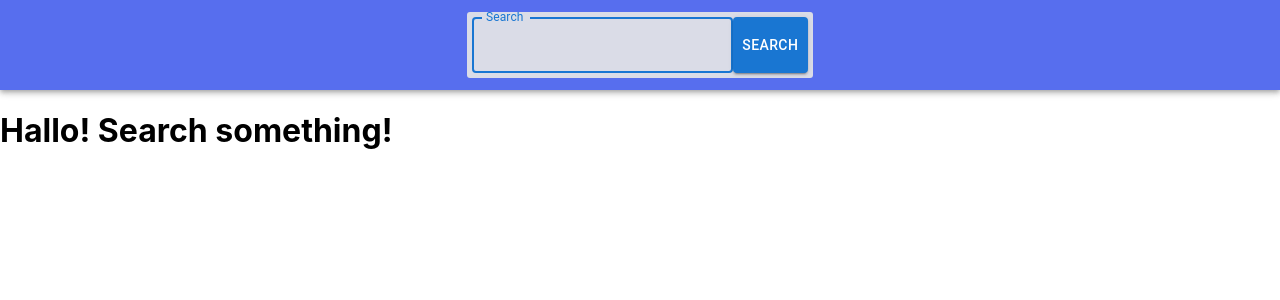
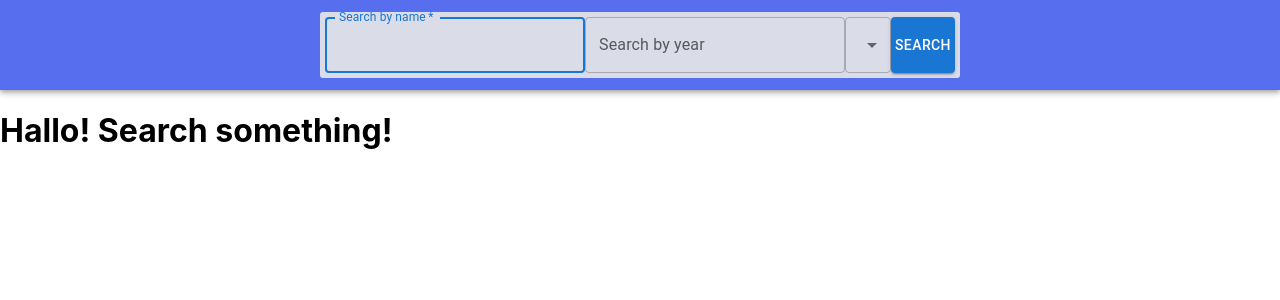
Before and after one commit to mstotskyi/movie-list, a React (Create React App) app: page / in a window 1280 px wide. Shown: the top 300 px of the page. Built offline with nearby package versions, Linux system fonts and the light colour scheme.

Commit message:
update APIService&other

```diff
--- a/src/App.js
+++ b/src/App.js
@@ -4,13 +4,29 @@ import { MovieGallery } from "./components/MovieGallery/MovieGallery";
 import { Searchbar } from "./components/Searchbar/SearchBar";
 
 function App() {
-  const [searchQuery, setSearchQuery] = useState("");
-  const getSearchQuery = (searchQuery) => setSearchQuery(searchQuery);
+  const [searchQueryName, setSearchQueryName] = useState("");
+  const [searchQueryYear, setSearchQueryYear] = useState("");
+  const [searchQueryType, setSearchQueryType] = useState("");
+
+  const getSearchQueryName = (searchQueryName) =>
+    setSearchQueryName(searchQueryName);
+  const getSearchQueryYear = (searchQueryYear) =>
+    setSearchQueryYear(searchQueryYear);
+  const getSearchQueryType = (searchQueryType) =>
+    setSearchQueryType(searchQueryType);
 
   return (
     <div className="App">
-      <Searchbar getSearchQuery={getSearchQuery} />
-      <MovieGallery searchQuery={searchQuery} />
+      <Searchbar
+        getSearchQueryName={getSearchQueryName}
+        getSearchQueryYear={getSearchQueryYear}
+        getSearchQueryType={getSearchQueryType}
+      />
+      <MovieGallery
+        searchQueryName={searchQueryName}
+        searchQueryYear={searchQueryYear}
+        searchQueryType={searchQueryType}
+      />
     </div>
   );
 }
--- a/src/components/MovieGallery/MovieGallery.tsx
+++ b/src/components/MovieGallery/MovieGallery.tsx
@@ -8,38 +8,46 @@ import { Options } from "../../services/types";
 const newPicsApiService = new PicsApiService();
 
 interface Props {
-  searchQuery: string;
+  searchQueryName: string;
+  searchQueryYear: string;
+  searchQueryType: string;
 }
 
-export function MovieGallery({ searchQuery }: Props) {
+export function MovieGallery({
+  searchQueryName,
+  searchQueryYear,
+  searchQueryType,
+}: Props) {
   const [searchResults, setSearchResults] = useState<Options[]>([]);
   const [status, setStatus] = useState<string>("init");
   const [showSpiner, setShowSpiner] = useState<boolean>(false);
 
   useEffect(() => {
-    if (searchQuery === "") {
+    if (searchQueryName === "") {
       return;
     }
     setStatus("pending");
-    newPicsApiService.query = searchQuery;
+    newPicsApiService.queryName = searchQueryName;
+    newPicsApiService.queryYear = searchQueryYear;
+    newPicsApiService.queryType = searchQueryType;
     newPicsApiService.resetPage();
     newPicsApiService
-      .fetchPictures()
+      .fetchMovies()
       .then((result) => {
-        console.log(result);
         setSearchResults(result);
         setStatus("success");
       })
       .catch((error) => {
         setStatus("error");
       });
-  }, [searchQuery]);
+  }, [searchQueryName, searchQueryYear, searchQueryType]);
+
   const handleOnClick = (
     e: React.MouseEvent<HTMLButtonElement, MouseEvent>
   ) => {
     newPicsApiService.incrementPage();
     newPicsApiService
-      .fetchPictures()
+      .fetchMovies()
       .then((result: []) => {
         setSearchResults((prevState) => [...prevState, ...result]);
         setShowSpiner(false);
@@ -63,6 +71,7 @@ export function MovieGallery({ searchQuery }: Props) {
   if (status === "success") {
     return (
       <>
+        <div>
           <ul className={styles.MovieGallery}>
             <MovieGalleryItem movies={searchResults} />
           </ul>
@@ -76,6 +85,7 @@ export function MovieGallery({ searchQuery }: Props) {
               ShowMore
             </Button>
           </div>
+        </div>
       </>
     );
   }
--- a/src/components/Searchbar/SearchBar.tsx
+++ b/src/components/Searchbar/SearchBar.tsx
@@ -2,24 +2,52 @@ import { useState } from "react";
 import TextField from "@mui/material/TextField";
 import Button from "@mui/material/Button";
 import styles from "../Searchbar/Searchbar.module.css";
+import Select, { SelectChangeEvent } from "@mui/material/Select";
+import MenuItem from "@mui/material/MenuItem";
+// import InputLabel from "@mui/material/InputLabel";
 
 interface Props {
-  getSearchQuery: (searchQery: string) => void;
+  getSearchQueryName: (searchQueryName: string) => void;
+  getSearchQueryYear: (searchQueryYear: string) => void;
+  getSearchQueryType: (searchQueryType: string) => void;
 }
-export function Searchbar({ getSearchQuery }: Props) {
-  const [searchQery, setSearchQuery] = useState("");
+export function Searchbar({
+  getSearchQueryName,
+  getSearchQueryYear,
+  getSearchQueryType,
+}: Props) {
+  const [searchQueryName, setSearchQueryName] = useState("");
+  const [searchQueryYear, setSearchQueryYear] = useState("");
+  const [searchQueryType, setSearchQueryType] = useState("");
 
   const handleOnSubmit = (e: React.FormEvent<HTMLFormElement>) => {
     e.preventDefault();
 
-    getSearchQuery(searchQery);
-    setSearchQuery("");
+    getSearchQueryName(searchQueryName);
+    getSearchQueryYear(searchQueryYear);
+    getSearchQueryType(searchQueryType);
+    setSearchQueryName("");
+    setSearchQueryYear("");
+    setSearchQueryType("");
   };
 
   const handleOnChange = (
     e: React.ChangeEvent<HTMLTextAreaElement | HTMLInputElement>
   ) => {
-    setSearchQuery(e.target.value);
+    switch (e.target.name) {
+      case "title":
+        setSearchQueryName(e.target.value);
+        break;
+      case "year":
+        setSearchQueryYear(e.target.value);
+        break;
+      default:
+        return;
+    }
+  };
+
+  const handleChange = (event: SelectChangeEvent) => {
+    setSearchQueryType(event.target.value as string);
   };
 
   return (
@@ -28,14 +56,41 @@ export function Searchbar({ getSearchQuery }: Props) {
         <TextField
           className={styles.SearchForm__input}
           id="outlined-basic"
-          label="Search"
+          label="Search by name"
+          name="title"
           variant="outlined"
-          value={searchQery}
+          value={searchQueryName}
+          required
           type="text"
           autoComplete="off"
           autoFocus
           onChange={handleOnChange}
         />
+        <TextField
+          className={styles.SearchForm__input}
+          id="outlined-basic"
+          label="Search by year"
+          name="year"
+          variant="outlined"
+          value={searchQueryYear}
+          type="text"
+          autoComplete="off"
+          title="Year"
+          inputProps={{ inputMode: "numeric", pattern: "^[1-9][0-9]{3}$" }}
+          onChange={handleOnChange}
+        />
+        <Select
+          labelId="demo-simple-select-label"
+          id="demo-simple-select"
+          value={searchQueryType}
+          label="Type"
+          onChange={handleChange}
+          placeholder="Type"
+        >
+          <MenuItem value="movie">movie</MenuItem>
+          <MenuItem value="series">series</MenuItem>
+          <MenuItem value="episode">episode</MenuItem>
+        </Select>
         <Button
           variant="contained"
           type="submit"
--- a/src/index.js
+++ b/src/index.js
@@ -1,7 +1,7 @@
 import React from "react";
 import ReactDOM from "react-dom/client";
 import "./index.css";
-import App from "./App";
+import App from "./App.js";
 
 const root = ReactDOM.createRoot(document.getElementById("root"));
 root.render(
--- a/src/services/apiService.tsx
+++ b/src/services/apiService.tsx
@@ -1,30 +1,30 @@
-// interface Params {
-//   searchQuery: string;
-//   page: number;
-//   total: number;
-// }
-
 export default class MoviesApiService {
-  searchQuery: string;
+  searchQueryName: string;
+  searchQueryYear: string;
+  searchQueryType: string;
   page: number;
   total: number;
 
   constructor() {
-    this.searchQuery = "";
+    this.searchQueryName = " ";
+    this.searchQueryYear = "";
+    this.searchQueryType = "";
     this.page = 1;
     this.total = 0;
   }
 
-  fetchPictures() {
+  fetchMovies() {
     const API_KEY = "a5f3b75f";
     const BASE_URL = "http://www.omdbapi.com/";
-    const URL = `${BASE_URL}?s=${this.searchQuery}&apikey=${API_KEY}&page=${this.page}`;
+    const URL = `${BASE_URL}?s=${this.searchQueryName}&y=${this.searchQueryYear}&type=${this.searchQueryType}&apikey=${API_KEY}&page=${this.page}`;
     return fetch(URL)
       .then((response) => response.json())
       .then((data) => {
-        console.log(data);
-        this.getTotal(data.totalResults);
-        return data.Search;
+        if (data.Response === "True") {
+          this.getTotal(data.totalResults);
+          return data.Search;
+        }
+        return null;
       });
   }
 
@@ -40,11 +40,25 @@ export default class MoviesApiService {
     this.total = totalResults;
   }
 
-  get query() {
-    return this.searchQuery;
+  get queryName() {
+    return this.searchQueryName;
+  }
+  get queryYear() {
+    return this.searchQueryYear;
+  }
+  get queryType() {
+    return this.searchQueryType;
   }
 
-  set query(newQuery) {
-    this.searchQuery = newQuery;
+  set queryName(newQueryName) {
+    this.searchQueryName = newQueryName;
+  }
+
+  set queryYear(newQueryYear) {
+    this.searchQueryYear = newQueryYear;
+  }
+
+  set queryType(newQueryType) {
+    this.searchQueryType = newQueryType;
   }
 }
```
Lines whose indentation alone changed are shown as unchanged.
